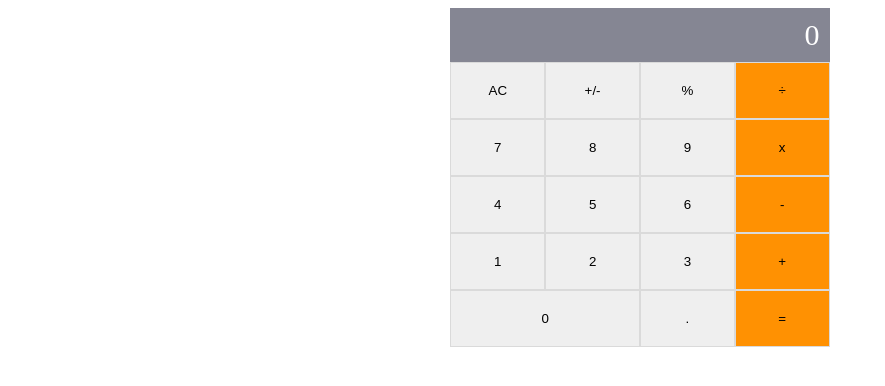
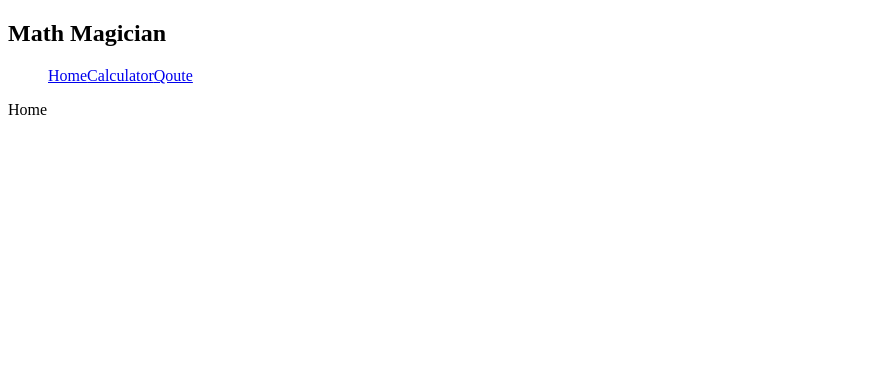
Before and after one commit to chukwuebukaVictor/Math-Magicians, a React (Create React App) app: page / in a window 1280 px wide. Shown: the top 386 px of the page, without its empty margins (0-885 px from the left). Built offline with nearby package versions, Linux system fonts and the light colour scheme.

Commit message:
Setup router and import route pages

```diff
--- a/src/App.js
+++ b/src/App.js
@@ -1,4 +1,5 @@
 import React from 'react';
+import { BrowserRouter as Router, Route, Routes } from 'react-router-dom';
 import Calculator from './components/Calculator';
 import Home from './pages/Home';
 import Quote from './pages/Quotes';
@@ -6,32 +7,49 @@ import NotMatch from './pages/NotMatch';
 import Navbar from './components/Navbar';
 
 
-class App extends React.Component {
-  constructor(props) {
-    super(props);
-    this.state = {
-      digitObj: {
-        total: 0,
-        next: 0,
-        operation: null,
-      },
-    };
-    this.updateState = this.updateState.bind(this);
-  }
 
-  updateState(obj) {
-    this.setState({
-      digitObj: obj,
-    });
-  }
+const App = () => (
+  <Router>
+    <Navbar />
+    <Routes>
+      <Route path="/" element={<Home />} />
+      <Route path="/calculator" element={<Calculator />} />
+      <Route path="/quote" element={<Quote />} />
+      <Route path="*" element={<NotMatch />} />
+    </Routes>
+  </Router>
+);
 
-  render() {
-    const { digitObj } = this.state;
-    return (
-      <div className="App">
-        <Calculator updateState={this.updateState} digitObj={digitObj} />
-      </div>
-    );
-  }
-}
 export default App;
+
+
+
+// class App extends React.Component {
+//   constructor(props) {
+//     super(props);
+//     this.state = {
+//       digitObj: {
+//         total: 0,
+//         next: 0,
+//         operation: null,
+//       },
+//     };
+//     this.updateState = this.updateState.bind(this);
+//   }
+
+//   updateState(obj) {
+//     this.setState({
+//       digitObj: obj,
+//     });
+//   }
+
+//   render() {
+//     const { digitObj } = this.state;
+//     return (
+//       <div className="App">
+//         <Calculator updateState={this.updateState} digitObj={digitObj} />
+//       </div>
+//     );
+//   }
+// }
+// export default App;
```
